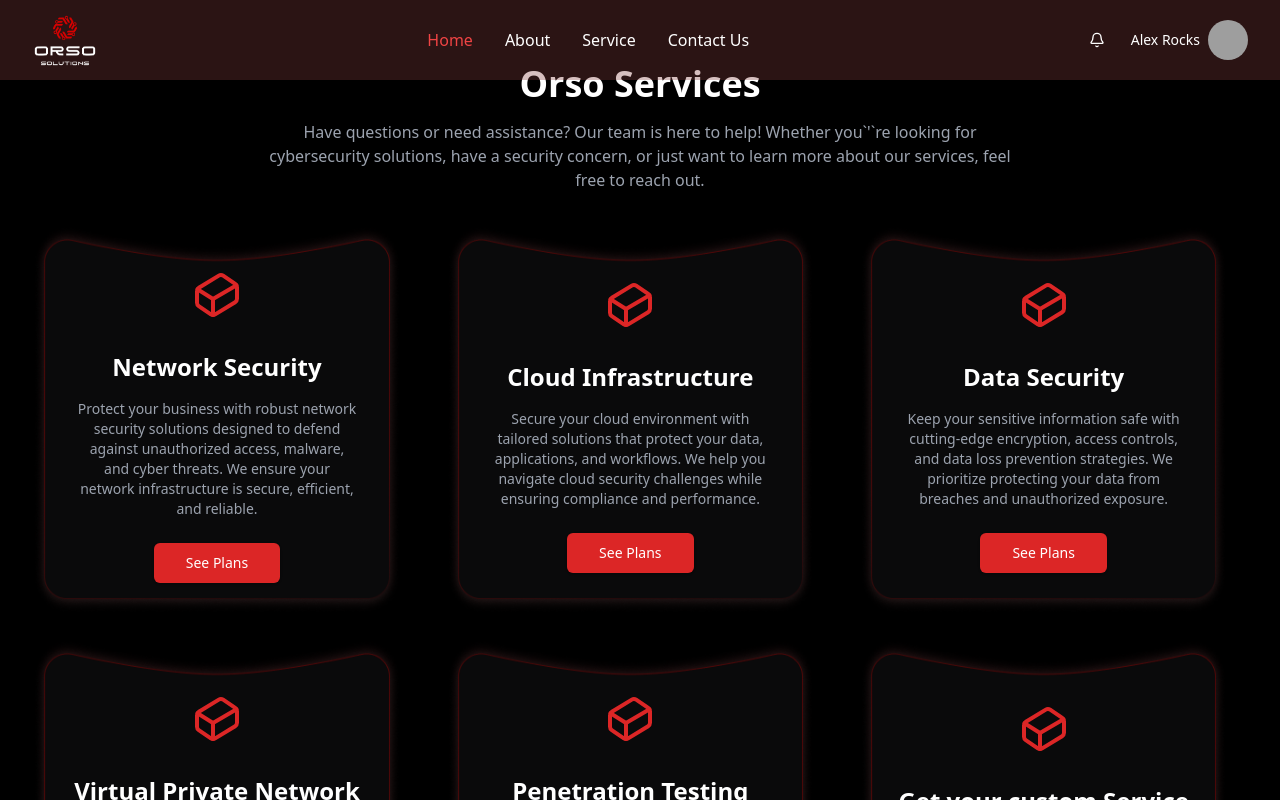
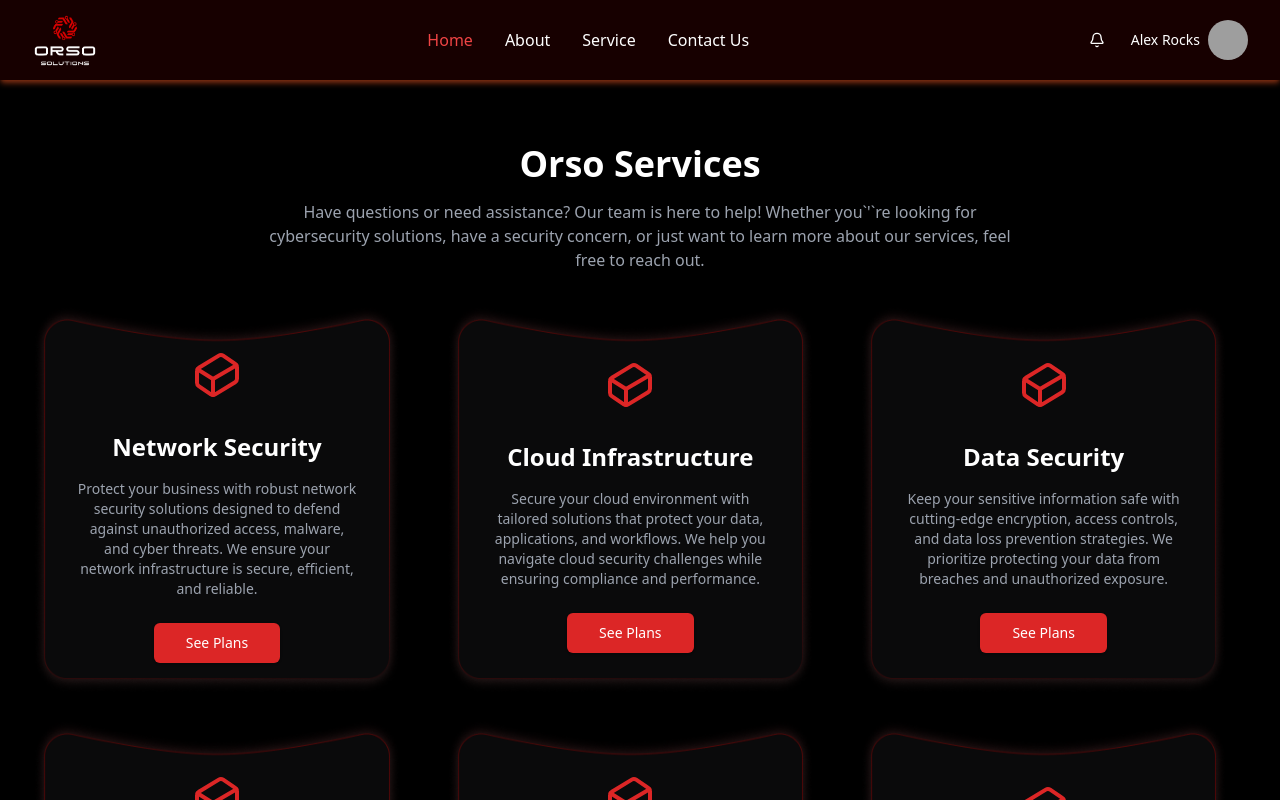
Before and after one commit to SIRsahed/orsoit_frontend, a Next.js app: page / in a window 1280 px wide. Shown: the top 800 px of the page. Built offline with nearby package versions, Linux system fonts and the light colour scheme; grey boxes are pictures that could not be loaded.

Commit message:
refactor navbar

```diff
--- a/src/app/(website)/layout.tsx
+++ b/src/app/(website)/layout.tsx
@@ -26,9 +26,7 @@ export default function RootLayout({
 }>) {
   return (
     <html lang="en">
-      <body
-        className={` antialiased`}
-      >
+      <body className={`bg-black antialiased`}>
         <Navbar />
         {children}
         <Footer />
--- a/src/components/shared/navbar.tsx
+++ b/src/components/shared/navbar.tsx
@@ -8,8 +8,8 @@ import Image from "next/image";
 
 export default function Navbar() {
   return (
-    <div className="relative">
-      <nav className="fixed top-0 z-50 w-full bg-[#843E3E54]">
+    <div className="relative pb-20">
+      <nav className="fixed top-0 z-50 w-full bg-[#4C0000]/30 backdrop-blur-lg shadow-md shadow-orange-900">
         <div className="mx-auto flex h-[80px] max-w-7xl items-center justify-between px-4 sm:px-6 lg:px-8">
           <div className="flex items-center">
             <Link href="/" className="flex items-center">
```
Also changed, not shown: public/orsoit-hero.png (added), 1 other file (tests, documents, lock files or other folders).
